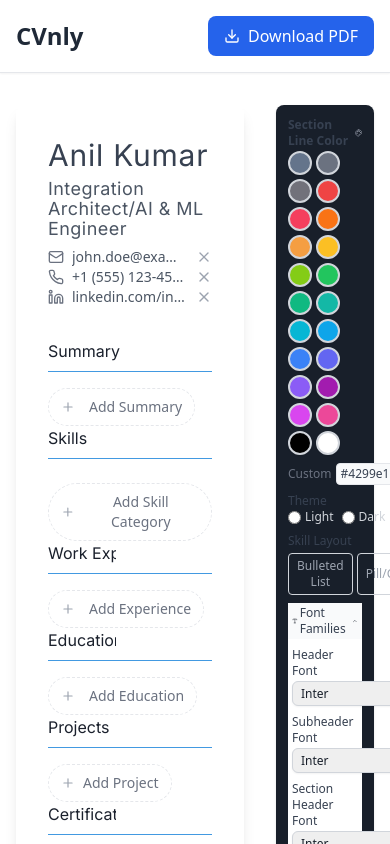
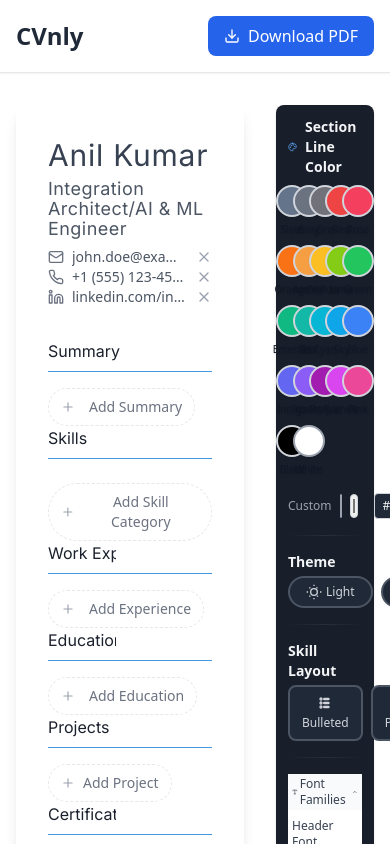
Before and after one commit to anil14349/cvnly, a React (Vite) app: page / in a window 390 px wide. Shown: the top 844 px of the page. Built offline with nearby package versions, Linux system fonts and the light colour scheme; a web font is replaced by a local one.

Commit message:
Refactor FontControlPanel to enhance layout and styling consistency. Redesign color picker and theme selection for improved accessibility and responsiveness. Remove unused skill layout options and constants for cleaner code.

```diff
--- a/src/components/widgets/FontControlPanel.tsx
+++ b/src/components/widgets/FontControlPanel.tsx
@@ -9,33 +9,20 @@ import {
   FONT_FAMILIES,
   COLORS
 } from '../../utils/fontUtils';
-import type { SkillLayoutType } from '../../types/common';
+
 import {
   PANEL_STYLES,
-  THEME_SELECTOR_STYLES,
   FONT_FAMILY_STYLES,
   SECTION_STYLES,
-  SKILL_LAYOUT_STYLES,
   PREVIEW_STYLES,
   PANEL_CONTAINER_STYLES,
   STYLE_CHECKBOX_STYLES
 } from './constants';
 
-const SKILL_LAYOUT_OPTIONS: { value: SkillLayoutType; label: string }[] = [
-  { value: 'bulleted', label: 'Bulleted List' },
-  { value: 'pill', label: 'Pill/Chip' },
-  { value: 'classic', label: 'Classic Inline' },
-];
-
 interface FontControlPanelProps {
   fontOptions: FontOptions;
   updateFontOption: (option: keyof FontOptions, value: string | boolean) => void;
 }
-
-// Helper function to convert border color class to background color class
-const getBackgroundColorFromBorderColor = (borderColorClass: string) => {
-  return borderColorClass.replace('border-', 'bg-');
-};
 
 const FontControlPanel: React.FC<FontControlPanelProps> = ({
   fontOptions,
@@ -102,23 +89,28 @@ const FontControlPanel: React.FC<FontControlPanelProps> = ({
     </div>
   );
 
+  const SectionDivider = () => (
+    <div className="my-4 h-px w-full bg-gradient-to-r from-transparent via-gray-500/20 to-transparent" />
+  );
+
   return (
     <div
       className={PANEL_STYLES.container}
       style={fontOptions.theme === 'dark' ? PANEL_CONTAINER_STYLES.dark : PANEL_CONTAINER_STYLES.light}
     >
-      {/* Section Line Color Picker (Redesigned) */}
-      <div className={PANEL_STYLES.colorPicker.container}>
-        <div className={PANEL_STYLES.colorPicker.header}>
-          <span className={PANEL_STYLES.colorPicker.title}>Section Line Color</span>
-          <Palette className={PANEL_STYLES.colorPicker.icon} />
+      {/* Section Line Color Picker (Polished Grid) */}
+      <div className="mb-4">
+        <div className="flex items-center gap-2 mb-2">
+          <Palette className="w-5 h-5 text-blue-400" />
+          <span className="font-semibold text-sm text-gray-100 dark:text-gray-200">Section Line Color</span>
         </div>
-        <div className="flex flex-wrap gap-1 mb-2">
+        <div className="grid grid-cols-5 gap-2 mb-4">
           {COLORS.map((color) => (
+            <div key={color.value} className="flex flex-col items-center">
               <button
-              key={color.value}
-              className={`w-6 h-6 rounded-full border-2 flex items-center justify-center transition-all focus:outline-none focus:ring-2 focus:ring-blue-400 focus:border-blue-500 shadow-sm
-                ${fontOptions.lineColor === color.hex ? 'border-blue-500 ring-2 ring-blue-400' : 'border-gray-300 dark:border-gray-700'}`}
+                className={`w-8 h-8 rounded-full border-2 flex items-center justify-center transition-all focus:outline-none focus:ring-2 focus:ring-blue-400 focus:border-blue-500 shadow-sm relative
+                  ${fontOptions.lineColor === color.hex ? 'border-blue-500 ring-2 ring-blue-400' : 'border-gray-300 dark:border-gray-700'}
+                  ${color.name === 'White' ? 'border border-gray-400' : ''}`}
                 style={{ background: color.hex }}
                 title={color.name}
                 aria-label={`Set section line color to ${color.name}`}
@@ -126,71 +118,105 @@ const FontControlPanel: React.FC<FontControlPanelProps> = ({
                 type="button"
               >
                 {fontOptions.lineColor === color.hex && (
-                <span className="block w-3 h-3 rounded-full bg-white bg-opacity-80 border border-blue-500" />
+                  <span className="absolute top-1 right-1 w-4 h-4 bg-blue-500 rounded-full flex items-center justify-center">
+                    <svg className="w-3 h-3 text-white" fill="none" stroke="currentColor" strokeWidth="2" viewBox="0 0 24 24"><path strokeLinecap="round" strokeLinejoin="round" d="M5 13l4 4L19 7" /></svg>
+                  </span>
                 )}
               </button>
+              <span className="text-[10px] text-gray-900 dark:text-gray-200 font-medium mt-1 whitespace-nowrap pointer-events-none select-none" style={{textShadow:'0 1px 2px rgba(0,0,0,0.15)'}}>{color.name}</span>
+            </div>
           ))}
         </div>
-        <div className="flex items-center gap-1 mt-1">
-          <span className="text-xs text-gray-500 dark:text-gray-400">Custom</span>
+        <div className="flex items-center gap-2 mt-1">
+          <span className="text-xs text-gray-400">Custom</span>
+          <span className="w-6 h-6 rounded-full border border-gray-400 flex items-center justify-center" style={{background: fontOptions.lineColor}} />
+          <input
+            type="color"
+            value={/^#[0-9A-Fa-f]{6}$/.test(fontOptions.lineColor) ? fontOptions.lineColor : '#000000'}
+            onChange={e => updateFontOption('lineColor', e.target.value)}
+            className="w-6 h-6 border border-gray-300 rounded cursor-pointer"
+            aria-label="Pick custom section line color"
+          />
           <input
             type="text"
-            className={PANEL_STYLES.colorPicker.custom.input}
+            className="ml-2 px-2 py-1 rounded border border-gray-300 bg-gray-800 text-gray-100 text-xs w-28 focus:outline-none focus:ring-2 focus:ring-blue-400"
             value={fontOptions.lineColor}
-            onChange={(e) => updateFontOption('lineColor', e.target.value)}
+            onChange={e => updateFontOption('lineColor', e.target.value)}
             aria-label="Set custom section line color value"
             placeholder="#hex or color name"
           />
         </div>
       </div>
 
-      {/* Theme Selector */}
-      <div className={THEME_SELECTOR_STYLES.container}>
-        <label className={PANEL_STYLES.label.section}>Theme</label>
-        <div className={THEME_SELECTOR_STYLES.radioGroup}>
-          <label className={THEME_SELECTOR_STYLES.radioLabel}>
-            <input
-              type="radio"
-              name="theme"
-              value="light"
-              checked={fontOptions.theme === "light"}
-              onChange={() => updateFontOption("theme", "light")}
-              className={THEME_SELECTOR_STYLES.radioInput}
-            />
-            <span className={THEME_SELECTOR_STYLES.radioText}>Light</span>
-          </label>
-          <label className={THEME_SELECTOR_STYLES.radioLabel}>
-            <input
-              type="radio"
-              name="theme"
-              value="dark"
-              checked={fontOptions.theme === "dark"}
-              onChange={() => updateFontOption("theme", "dark")}
-              className={THEME_SELECTOR_STYLES.radioInput}
-            />
-            <span className={THEME_SELECTOR_STYLES.radioText}>Dark</span>
-          </label>
+      <SectionDivider />
+
+      {/* Theme Selection (Polished) */}
+      <div className="mb-4">
+        <span className="font-semibold text-sm text-gray-100 dark:text-gray-200 mb-1 block">Theme</span>
+        <div className="flex gap-2">
+          <button
+            className={`flex items-center gap-1 px-4 py-1.5 rounded-full border-2 transition-colors text-xs font-medium focus:outline-none focus:ring-2 focus:ring-blue-400
+            ${fontOptions.theme === 'light' ? 'bg-blue-50 text-blue-700 border-blue-500' : 'bg-gray-800 text-gray-300 border-gray-600 hover:border-blue-400'}`}
+            aria-label="Set theme to Light"
+            onClick={() => updateFontOption('theme', 'light')}
+            type="button"
+          >
+            <svg className="w-4 h-4" fill="none" stroke="currentColor" strokeWidth="2" viewBox="0 0 24 24"><circle cx="12" cy="12" r="5"/><path d="M12 1v2m0 18v2m11-11h-2M3 12H1m16.95 6.95l-1.41-1.41M6.46 6.46L5.05 5.05m12.02 0l-1.41 1.41M6.46 17.54l-1.41 1.41"/></svg>
+            Light
+          </button>
+          <button
+            className={`flex items-center gap-1 px-4 py-1.5 rounded-full border-2 transition-colors text-xs font-medium focus:outline-none focus:ring-2 focus:ring-blue-400
+            ${fontOptions.theme === 'dark' ? 'bg-blue-900/20 text-blue-300 border-blue-500' : 'bg-gray-800 text-gray-300 border-gray-600 hover:border-blue-400'}`}
+            aria-label="Set theme to Dark"
+            onClick={() => updateFontOption('theme', 'dark')}
+            type="button"
+          >
+            <svg className="w-4 h-4" fill="none" stroke="currentColor" strokeWidth="2" viewBox="0 0 24 24"><path d="M21 12.79A9 9 0 1111.21 3a7 7 0 109.79 9.79z"/></svg>
+            Dark
+          </button>
         </div>
       </div>
 
-      {/* Skill Layout */}
-      <div className={SKILL_LAYOUT_STYLES.container}>
-        <label className={SKILL_LAYOUT_STYLES.label}>Skill Layout</label>
-        <div className={SKILL_LAYOUT_STYLES.buttonGroup}>
-          {SKILL_LAYOUT_OPTIONS.map(opt => (
+      <SectionDivider />
+
+      {/* Skill Layout (Polished) */}
+      <div className="mb-4">
+        <span className="font-semibold text-sm text-gray-100 dark:text-gray-200 mb-1 block">Skill Layout</span>
+        <div className="flex gap-2">
           <button
-              key={opt.value}
-              onClick={() => updateFontOption('skillLayout', opt.value)}
-              className={`${SKILL_LAYOUT_STYLES.button.base} ${fontOptions.skillLayout === opt.value
-                ? SKILL_LAYOUT_STYLES.button.active[fontOptions.theme || 'light']
-                : SKILL_LAYOUT_STYLES.button.inactive[fontOptions.theme || 'light']
-                }`}
+            className={`flex flex-col items-center gap-1 px-3 py-2 rounded-lg border-2 transition-colors text-xs font-medium focus:outline-none focus:ring-2 focus:ring-blue-400
+            ${fontOptions.skillLayout === 'bulleted' ? 'bg-blue-50 text-blue-700 border-blue-500' : 'bg-gray-800 text-gray-300 border-gray-600 hover:border-blue-400'}`}
+            aria-label="Bulleted List Skill Layout"
+            onClick={() => updateFontOption('skillLayout', 'bulleted')}
+            type="button"
           >
-              {opt.label}
+            <svg className="w-4 h-4" fill="none" stroke="currentColor" strokeWidth="2" viewBox="0 0 24 24"><circle cx="6" cy="6" r="1.5"/><circle cx="6" cy="12" r="1.5"/><circle cx="6" cy="18" r="1.5"/><rect x="10" y="5" width="8" height="2" rx="1"/><rect x="10" y="11" width="8" height="2" rx="1"/><rect x="10" y="17" width="8" height="2" rx="1"/></svg>
+            Bulleted
           </button>
-          ))}
+          <button
+            className={`flex flex-col items-center gap-1 px-3 py-2 rounded-lg border-2 transition-colors text-xs font-medium focus:outline-none focus:ring-2 focus:ring-blue-400
+            ${fontOptions.skillLayout === 'pill' ? 'bg-blue-50 text-blue-700 border-blue-500' : 'bg-gray-800 text-gray-300 border-gray-600 hover:border-blue-400'}`}
+            aria-label="Pill/Chip Skill Layout"
+            onClick={() => updateFontOption('skillLayout', 'pill')}
+            type="button"
+          >
+            <svg className="w-4 h-4" fill="none" stroke="currentColor" strokeWidth="2" viewBox="0 0 24 24"><rect x="4" y="10" width="16" height="4" rx="2"/></svg>
+            Pill/Chip
+          </button>
+          <button
+            className={`flex flex-col items-center gap-1 px-3 py-2 rounded-lg border-2 transition-colors text-xs font-medium focus:outline-none focus:ring-2 focus:ring-blue-400
+            ${fontOptions.skillLayout === 'classic' ? 'bg-blue-50 text-blue-700 border-blue-500' : 'bg-gray-800 text-gray-300 border-gray-600 hover:border-blue-400'}`}
+            aria-label="Classic Inline Skill Layout"
+            onClick={() => updateFontOption('skillLayout', 'classic')}
+            type="button"
+          >
+            <svg className="w-4 h-4" fill="none" stroke="currentColor" strokeWidth="2" viewBox="0 0 24 24"><rect x="4" y="11" width="16" height="2" rx="1"/><rect x="4" y="15" width="10" height="2" rx="1"/></svg>
+            Classic
+          </button>
         </div>
       </div>
+
+      <SectionDivider />
 
       {/* Font Family Section */}
       <div>
```
Lines whose indentation alone changed are shown as unchanged.
